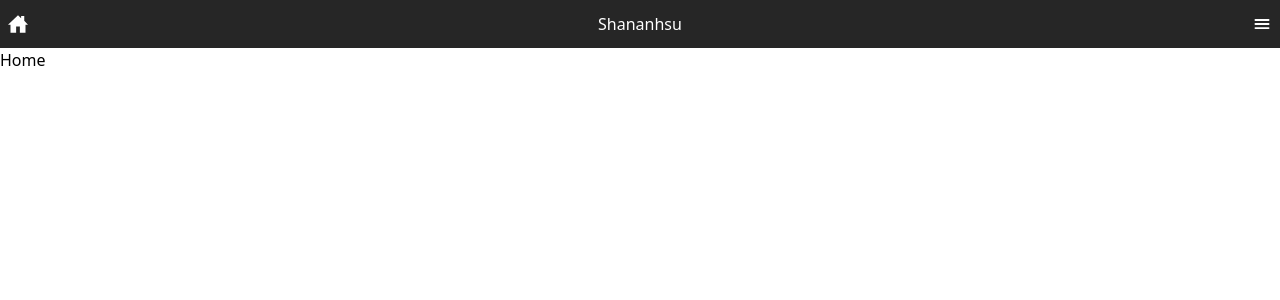
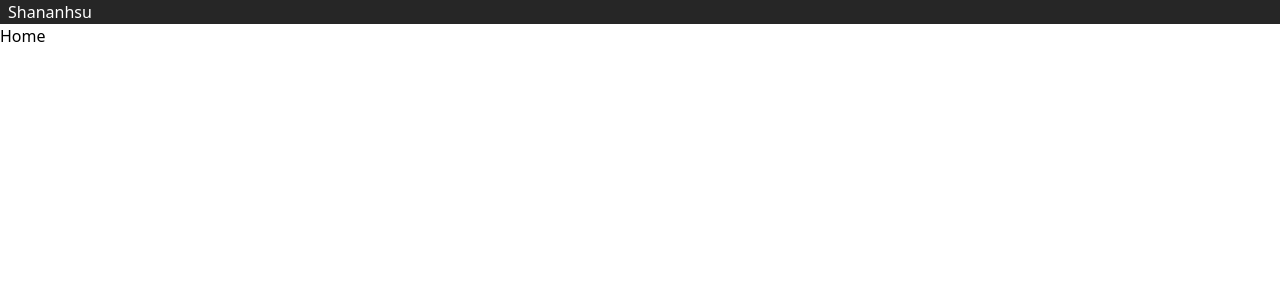
Before and after one commit to Shananhsu/resume, a React (Vite) app: page / in a window 1280 px wide. Shown: the top 300 px of the page. Built offline with nearby package versions, Linux system fonts and the light colour scheme.

Commit message:
新增 1.TailwindCss 共用顏色 2.readme node版本 3.導覽列資料 4.電腦版,平板元件檔案 5.常用hooks 6.手機版menu彈窗 7.電腦版簡易排版

```diff
--- /dev/null
+++ b/src/components/navbar/Desktop.tsx
@@ -0,0 +1,9 @@
+//電腦版
+const Desktop = () => {
+  return (
+    <nav className="hidden lg:block px-2">
+      <h1>Shananhsu</h1>
+    </nav>
+  );
+};
+export default Desktop;
--- /dev/null
+++ b/src/components/navbar/DropDownMenu.tsx
@@ -0,0 +1,30 @@
+//react router dom
+import { Link } from "react-router-dom";
+
+//導覽列資料
+import { menuData } from "./data";
+
+//type
+interface handleToggleType {
+  handleToggle: () => void;
+}
+
+const DropDownMenu = ({ handleToggle }: handleToggleType) => {
+  return (
+    <div className="fixed w-full h-screen bg-mask bg-opacity-50 left-0 top-0 flex items-start">
+      <div className="w-10/12 bg-black mx-auto mt-12">
+        {menuData.map((item) => (
+          <div key={item.id}>
+            <Link to={item.link} className="block py-4 text-white text-center">
+              {item.title}
+            </Link>
+          </div>
+        ))}
+        <button className="w-full text-center py-4" onClick={handleToggle}>
+          close
+        </button>
+      </div>
+    </div>
+  );
+};
+export default DropDownMenu;
--- a/src/components/navbar/Mobile.tsx
+++ b/src/components/navbar/Mobile.tsx
@@ -2,16 +2,23 @@
 import { IoHomeSharp } from "react-icons/io5";
 import { IoMenu } from "react-icons/io5";
 
+//hooks
+import useToggle from "../../hooks/useToggle.ts";
+import DropDownMenu from "./DropDownMenu.tsx";
+
 const Mobile = () => {
+  const { toggle: menu, handleToggle: handleMenu } = useToggle();
+
   return (
-    <nav className="h-12 flex items-center justify-between">
-      <button className="ml-2 text-xl">
+    <nav className="h-12 flex items-center justify-between lg:hidden px-2 text-xl">
+      <button>
         <IoHomeSharp />
       </button>
       <h1>Shananhsu</h1>
-      <button className="mr-2 text-xl">
+      <button onClick={handleMenu}>
         <IoMenu />
       </button>
+      {menu && <DropDownMenu handleToggle={handleMenu} />}
     </nav>
   );
 };
--- /dev/null
+++ b/src/components/navbar/Tablet.tsx
@@ -0,0 +1 @@
+//平板
--- /dev/null
+++ b/src/components/navbar/data.ts
@@ -0,0 +1,12 @@
+export const menuData = [
+  {
+    id: 1,
+    title: "Home",
+    link: "/",
+  },
+  {
+    id: 2,
+    title: "AboutMe",
+    link: "/aboutMe",
+  },
+];
--- a/src/components/navbar/index.tsx
+++ b/src/components/navbar/index.tsx
@@ -1,10 +1,12 @@
 //components
 import Mobile from "./Mobile"; //手機版
+import Desktop from "./Desktop"; //電腦版
 
 const Navbar = () => {
   return (
     <header className="bg-neutral-800 text-white">
       <Mobile />
+      <Desktop />
     </header>
   );
 };
--- /dev/null
+++ b/src/hooks/useToggle.ts
@@ -0,0 +1,12 @@
+import { useState } from "react";
+
+const useToggle = () => {
+  const [toggle, setToggle] = useState(false);
+
+  const handleToggle = () => {
+    setToggle(!toggle);
+  };
+
+  return { toggle, handleToggle };
+};
+export default useToggle;
--- a/tailwind.config.js
+++ b/tailwind.config.js
@@ -2,7 +2,11 @@
 export default {
   content: ["./index.html", "./src/**/*.{js,ts,jsx,tsx}"],
   theme: {
-    extend: {},
+    extend: {
+      colors: {
+        mask: "#3C3C3C",
+      },
+    },
   },
   plugins: [],
 };
```
Also changed, not shown: 1 other file (tests, documents, lock files or other folders).
